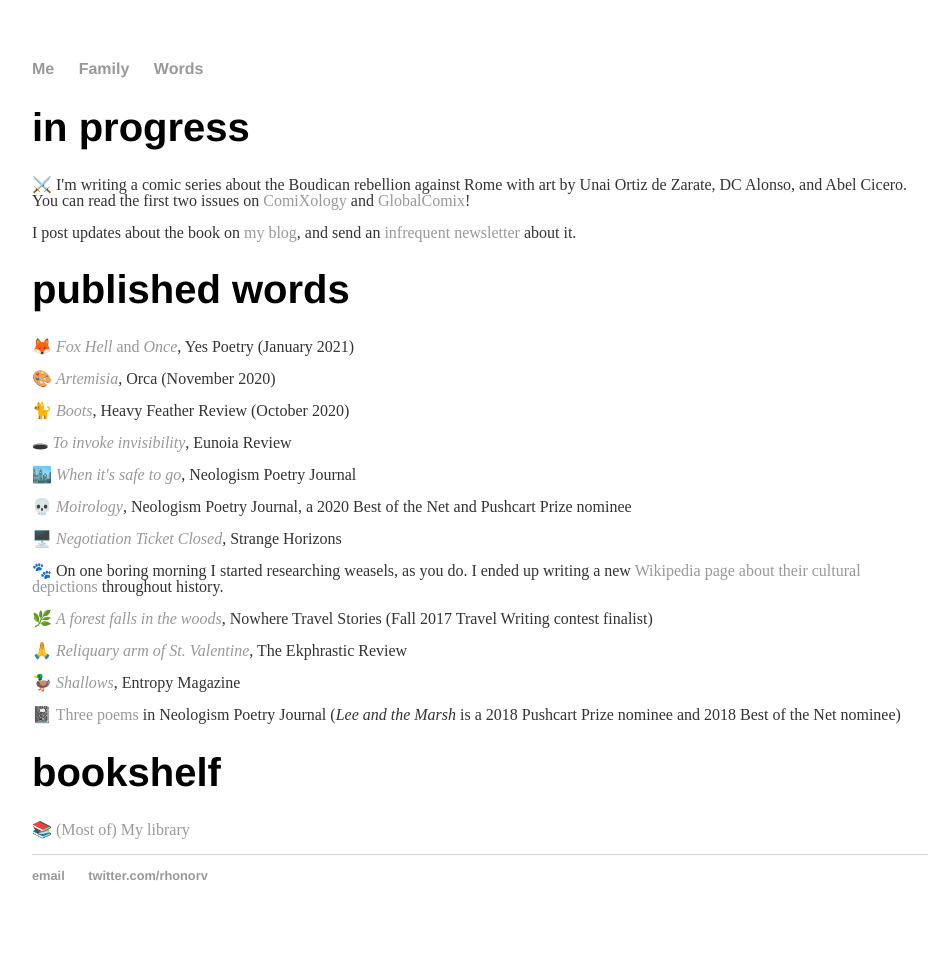
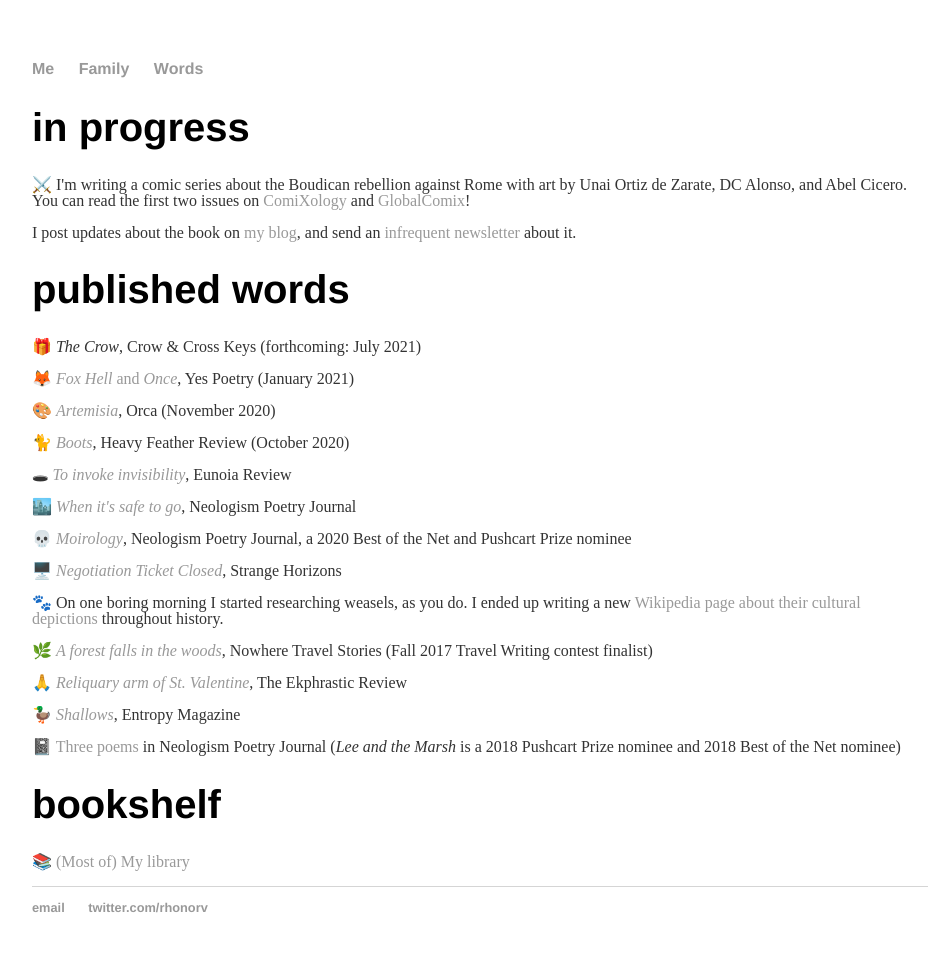
Before and after one commit to rhonorv/rhonorv.github.io, a Jekyll site: the page words/index.html, which Jekyll copies as it is, in a window 1280 px wide. Shown: the whole page, without its empty margins (160-1097 px from the left). Built offline with Jekyll 4.4.1, drawn with Linux system fonts in a browser that asks for light colours; before the commit the page ends 943 px from its top, so only the background shows below that.

Commit message:
Update index.html

```diff
--- a/words/index.html
+++ b/words/index.html
@@ -29,6 +29,8 @@
 
 	<div class="words">
 	<h1>published words</h1>
+		<p><span aria-hidden="true">🎁 </span><em>The Crow</em>, Crow & Cross Keys (forthcoming: July 2021)</p>
+
 		<p><span aria-hidden="true">🦊 </span><a href="https://www.yespoetry.com/news/honor-vincent-no-one-ever-saw-this-far"><em>Fox Hell</em> and <em>Once</em></a>, Yes Poetry (January 2021)</p>
 
 		<p><span aria-hidden="true">🎨 </span><a href="https://orcalit.com/artemisia-2/"><em>Artemisia</em></a>, Orca (November 2020)</p>
```
